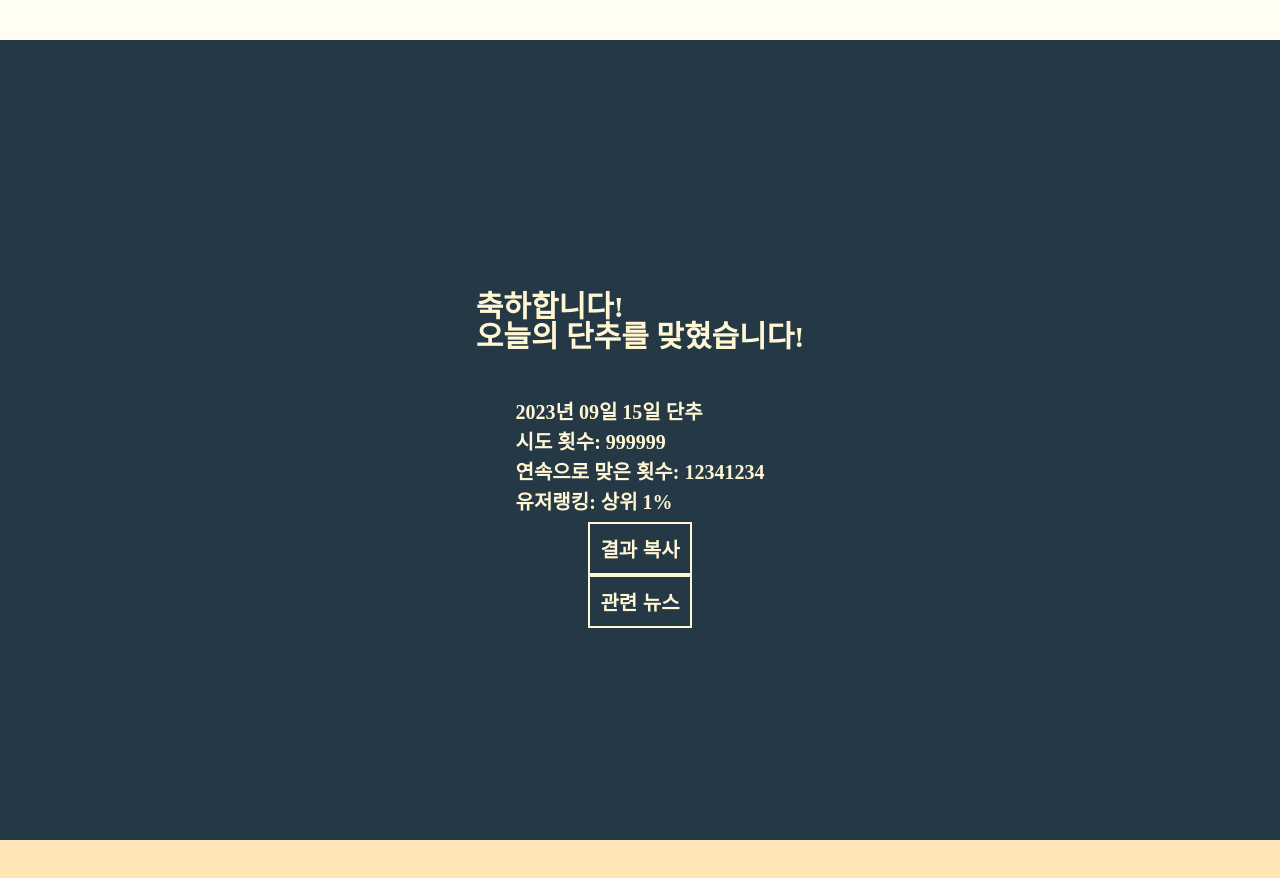
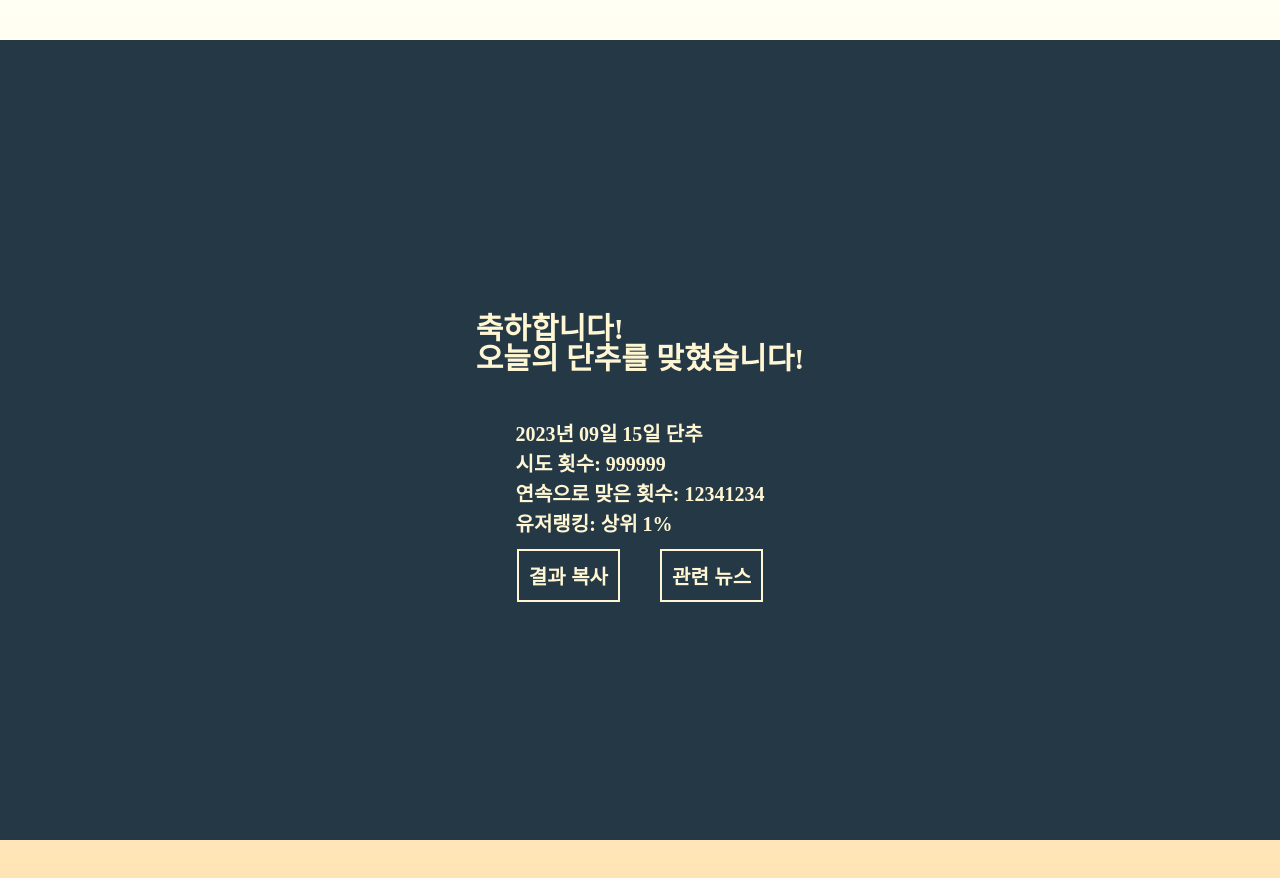
Before and after one commit to team-hca/danchu, a React (Create React App) app in the folder frontend/frontapp/: page /congrat in a window 1280 px wide. Built offline with nearby package versions, Linux system fonts and the light colour scheme.

Commit message:
💄 style: 버튼 margin 설정

```diff
--- a/frontend/frontapp/src/components/CongratModal.jsx
+++ b/frontend/frontapp/src/components/CongratModal.jsx
@@ -21,6 +21,7 @@ const CongratTitle = styled.span`
   font-size: 30px;
   margin: 40px 0px 40px 0px;
 `
+
 const DanchuDate = styled.div`
   color: #FFF7D4;
   font-weight: bold;
@@ -58,6 +59,7 @@ const ResultCopyButton = styled.button`
   font-size: 20px;
   font-weight: bold;
   padding: 10px;
+  margin: 5px 20px;
 `
 
 const RelatedNewsButton = styled.button`
@@ -69,7 +71,14 @@ const RelatedNewsButton = styled.button`
   font-size: 20px;
   font-weight: bold;
   padding: 10px;
+  margin: 5px 20px;
 `
+
+const ButtonContainer = styled.div`
+  display: flex;
+  justify-content: space-between;
+  max-width: 300px; /* 버튼이 최대한 어떤 곳에서든 넘치지 않게 설정 */
+`;
 
 const now = new Date();
 const options = { timeZone: 'Asia/Seoul' };
@@ -104,8 +113,10 @@ export default function CongratModal() {
         <DanchuRank>{danchuRank}</DanchuRank>
       </SuccessContent>
 
-      <ResultCopyButton>결과 복사</ResultCopyButton>
-      <RelatedNewsButton>관련 뉴스</RelatedNewsButton>
+      <ButtonContainer>
+        <ResultCopyButton>결과 복사</ResultCopyButton>
+        <RelatedNewsButton>관련 뉴스</RelatedNewsButton>
+      </ButtonContainer>
 
     </ModalContainer>
   );
```
